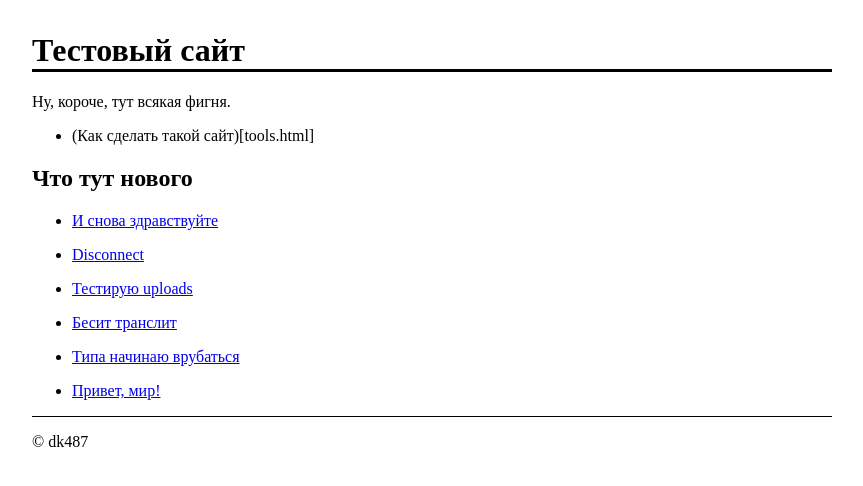
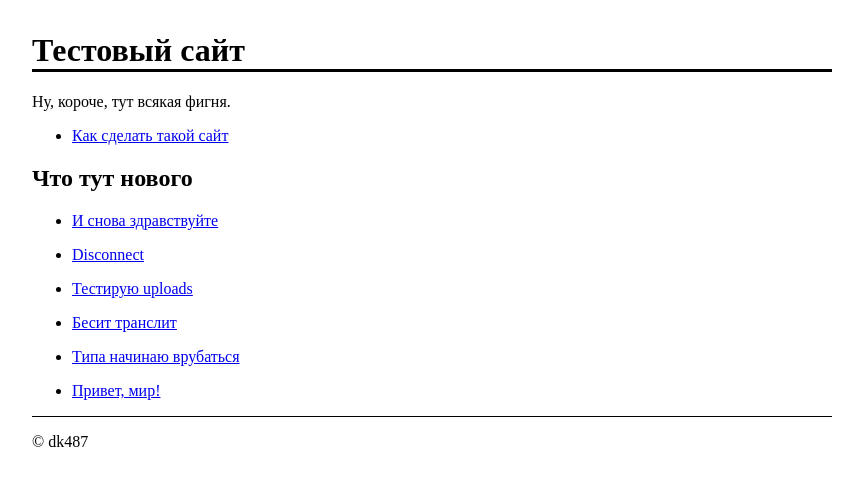
Before and after one commit to dk487/test.de.co.ua, a Jekyll site: the page built from index.md, in a window 1280 px wide. Shown: the top 486 px of the page, without its empty margins (208-1071 px from the left). Built offline with Jekyll 4.4.1, drawn with Linux system fonts in a browser that asks for light colours.

Commit message:
Updated Index

```diff
--- a/index.md
+++ b/index.md
@@ -4,7 +4,7 @@ title: Тестовый сайт
 
 Ну, короче, тут всякая фигня.
 
-- (Как сделать такой сайт)[tools.html]
+- [Как сделать такой сайт](tools.html)
 
 Что тут нового
 ------------
```
